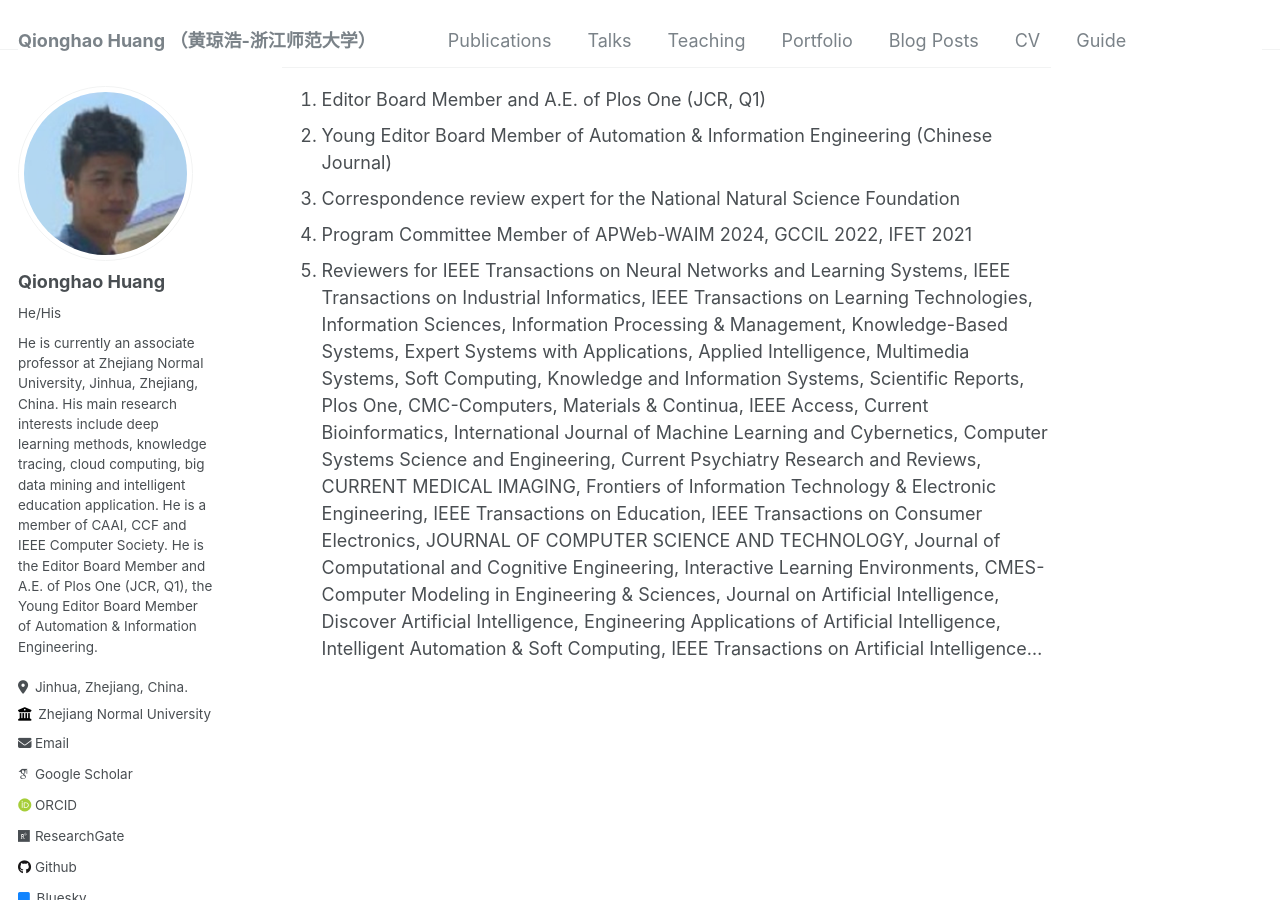
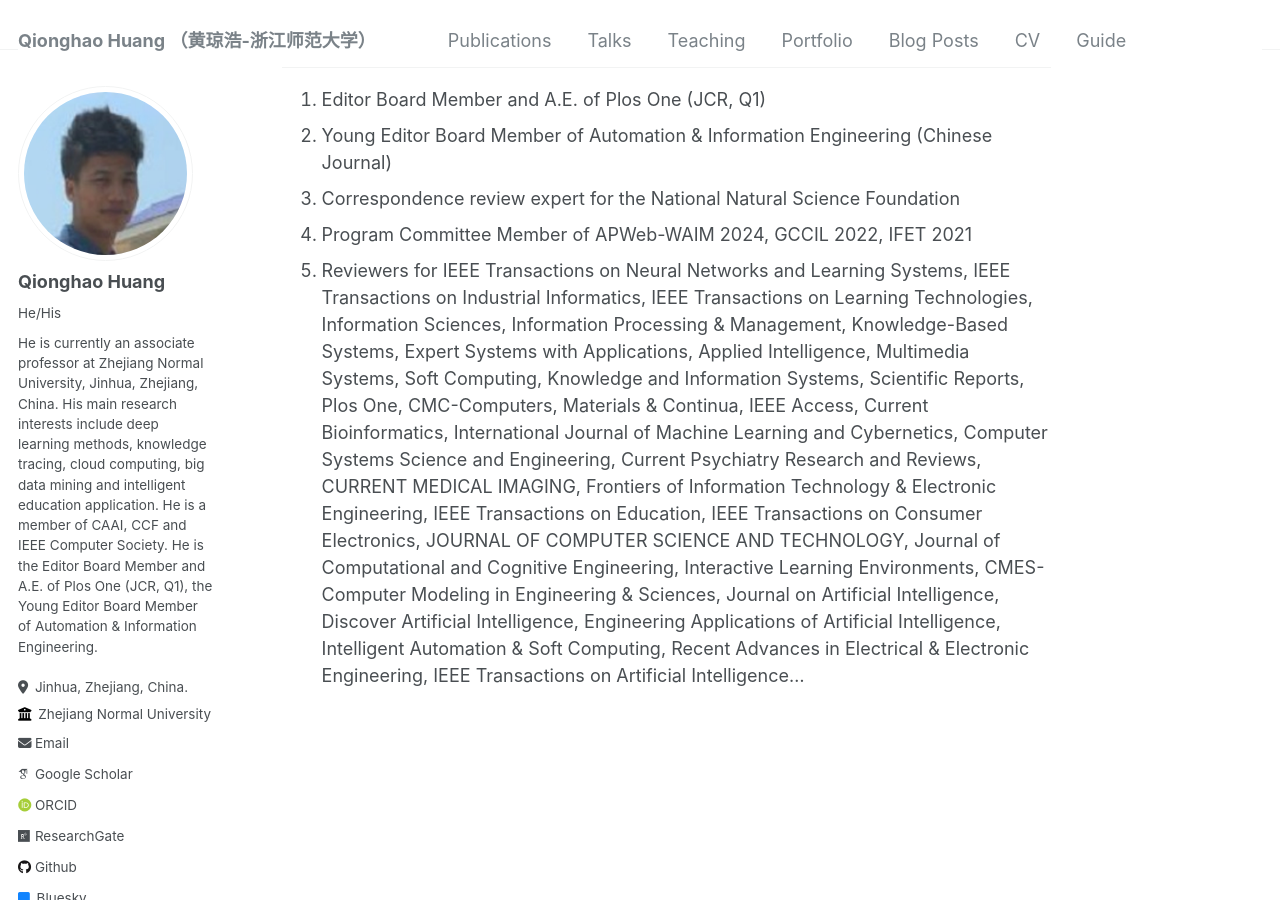
Before and after one commit to qhhuang-ai/qhhuang-ai.github.io, a Jekyll site: the page built from _pages/about.md, in a window 1280 px wide and 900 px high, scrolled down 9149 px. Built offline with Jekyll 4.4.1, drawn with Linux system fonts in a browser that asks for light colours; some web fonts are replaced; a script that is not in the unit is left out; comment, search, counter and statistics services are not loaded.

Commit message:
update CV

```diff
--- a/_pages/about.md
+++ b/_pages/about.md
@@ -95,4 +95,4 @@ Service and leadership
 1. Correspondence review expert for the National Natural Science Foundation
 1. Program Committee Member of APWeb-WAIM 2024, GCCIL 2022, IFET 2021
 1. Reviewers for IEEE Transactions on Neural Networks and Learning Systems, IEEE Transactions on Industrial Informatics, IEEE Transactions on Learning Technologies, Information Sciences, Information Processing & Management, Knowledge-Based Systems, Expert Systems with Applications, Applied Intelligence, Multimedia Systems, Soft Computing, Knowledge and Information Systems, Scientific Reports, Plos One, CMC-Computers, Materials & Continua,  IEEE Access, Current Bioinformatics, International Journal of Machine Learning and Cybernetics, Computer Systems Science and Engineering, Current Psychiatry Research and Reviews, CURRENT MEDICAL IMAGING,  Frontiers of Information Technology & Electronic Engineering, IEEE Transactions on Education, IEEE Transactions on Consumer Electronics, JOURNAL OF COMPUTER SCIENCE AND TECHNOLOGY, Journal of Computational and Cognitive Engineering, Interactive Learning Environments, CMES-Computer Modeling in Engineering & Sciences, Journal on Artificial Intelligence, Discover Artificial Intelligence, Engineering Applications of Artificial Intelligence,
-Intelligent Automation & Soft Computing, IEEE Transactions on Artificial Intelligence...
+Intelligent Automation & Soft Computing, Recent Advances in Electrical & Electronic Engineering, IEEE Transactions on Artificial Intelligence...
```
